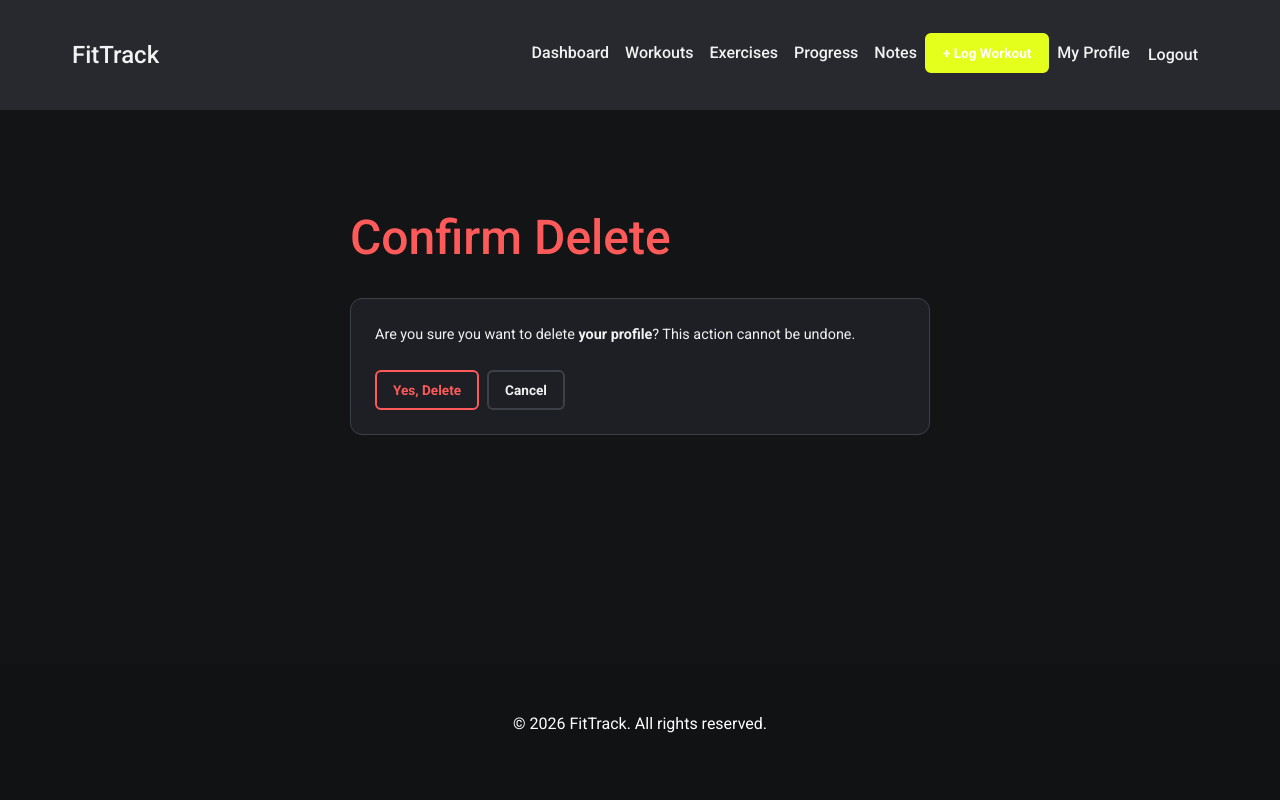
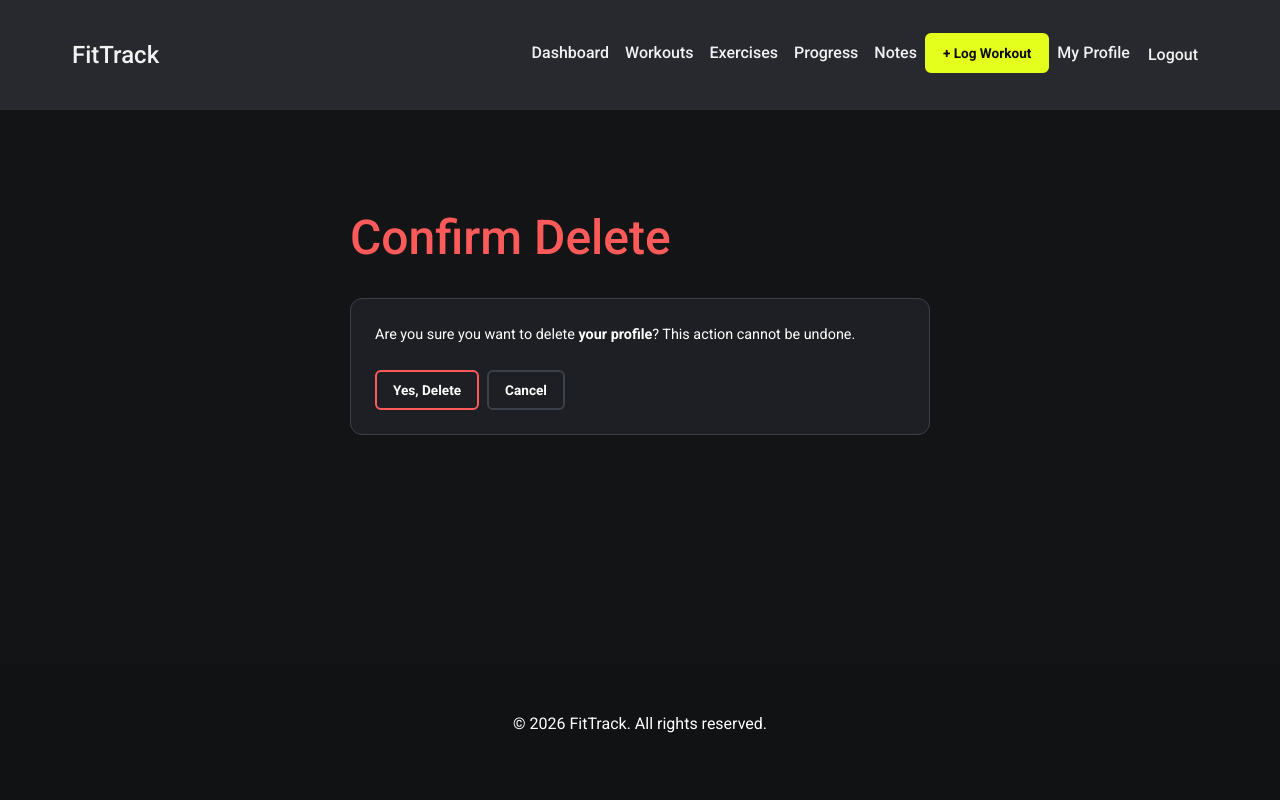
Before and after one commit to MHussainGit/Milestone-Project-3--fitness-tracker, a Django app: page /profile/delete/ in a window 1280 px wide. Run offline with Django 4.2, Linux system fonts and the light colour scheme; the visitor is signed in with stand-in values (Sample User, id 1).

Commit message:
Make all text white; fix button text colors for contrast

```diff
--- a/static/css/styles.css
+++ b/static/css/styles.css
@@ -17,8 +17,8 @@
     --border: #3c4048;
     --accent: #e5ff1c;
     --accent2: #e5e5e5;
-    --text: #f1f1f1;
-    --muted: #f1f1f1;
+    --text: #ffffff;
+    --muted: #ffffff;
     --danger: #ff5a5a;
     --info: #67e1ff;
     --success: #57d377;
@@ -111,14 +111,14 @@ button {
 /* CTA button in nav */
 .nav-cta {
     background: var(--accent) !important;
-    color: white !important;
+    color: #0c0c0c !important;
     border: none;
     font-weight: 500;
 }
 
 .nav-cta:hover {
     background: var(--accent2) !important;
-    color: white !important;
+    color: #0c0c0c !important;
 }
 
 /* Footer */
@@ -510,10 +510,10 @@ textarea:focus,
 .btn-primary:hover   { background: var(--accent2); border-color: var(--accent2); color: #0c0c0c; }
 .btn-secondary { background: transparent; color: var(--text); border-color: var(--border); }
 .btn-secondary:hover { border-color: var(--muted); background: var(--surface2); color: var(--text); }
-.btn-danger    { background: transparent; color: var(--danger); border-color: var(--danger); }
-.btn-danger:hover    { background: var(--danger); color: #fff; }
-.btn-info      { background: transparent; color: var(--info); border-color: var(--info); }
-.btn-info:hover      { background: var(--info); color: #fff; }
+.btn-danger    { background: transparent; color: #ffffff; border-color: var(--danger); }
+.btn-danger:hover    { background: var(--danger); color: #ffffff; }
+.btn-info      { background: transparent; color: #ffffff; border-color: var(--info); }
+.btn-info:hover      { background: var(--info); color: #ffffff; }
 .btn-sm   { padding: .25rem .6rem; font-size: .75rem; }
 .btn-full { width: 100%; justify-content: center; }
 
```
